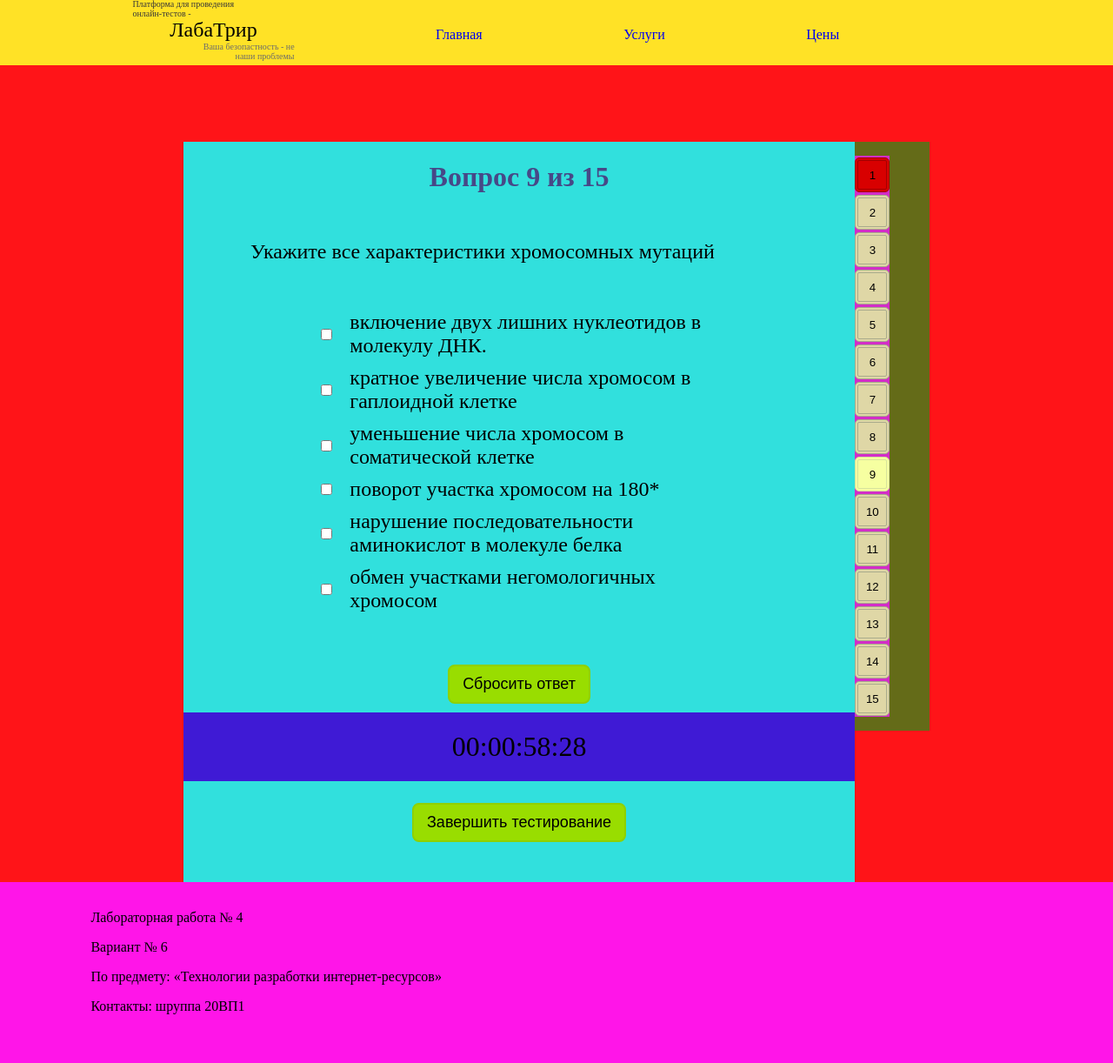
After one commit to DaniinXorchenabo/PGY_2_TRIR, a PHP site: the page made by laba_4_1/public_html/Новый текстовый документ.html in a window 1280 px wide; the page is wider, and only the part inside the window is pictured. The commit adds this page. Shown: that part at 87% size. Run offline with PHP 8.4, Linux system fonts and the light colour scheme.

Commit message:
add css for chreckboxes form

```diff
--- a/laba_4_1/public_html/css/main_content_stile.css
+++ b/laba_4_1/public_html/css/main_content_stile.css
@@ -51,9 +51,15 @@ main .answers_field{
 	justify-content: flex-start;
 }
 
-main .radiobutton{
+main .radiobutton_box{
 	font-size: x-large;
 	margin-bottom: 10px;
+	display: flex;
+	flex-wrap: nowrap;
+	align-content: center;
+	align-items: center;
+	justify-content: flex-start;
+	width: 100%;
 }
 
 main .submit_box{
@@ -149,3 +155,18 @@ main .set_timer{
 	font-size: 50px;
 
 }
+
+main .checkbox_box{
+	font-size: x-large;
+	margin-bottom: 10px;
+	display: flex;
+	flex-wrap: nowrap;
+	align-content: center;
+	align-items: center;
+	justify-content: flex-start;
+	width: 100%;
+}
+
+main .checkbox{
+	margin-right: 20px;
+}
--- a/laba_4_1/public_html/scripts/base_form_class.js
+++ b/laba_4_1/public_html/scripts/base_form_class.js
@@ -185,7 +185,7 @@ class RadiobuttonQuestion extends BaseQuestion {
 
     static get_radiobutton_html(value, checked){
         // Возвращает одну кнопку radiobutton
-        return `<div class="radiobutton">
+        return `<div class="radiobutton_box">
    	<input type="radio" name="change_ans"
                 value="${value}" id="ans_${value}" ${checked? "checked": ""}>
         <label for="ans_${value}">${value}</label>
@@ -250,7 +250,7 @@ class CheckBoxQuestion extends BaseQuestion {
 
     static get_checkbox_html(value, checked){
         // Возвращает одну кнопку radiobutton
-        return `<div>
+        return `<div class="checkbox_box">
    	<input type="checkbox" name="change_ans" class="checkbox"
                 value="${value}" id="ans_${value}" ${checked? "checked": ""}>
         <label for="ans_${value}">${value}</label>
--- /dev/null
+++ b/laba_4_1/public_html/Новый текстовый документ.html
@@ -0,0 +1,120 @@
+<html><head>
+        <title>TODO supply a title</title>
+        <meta charset="UTF-8">
+        <meta name="viewport" content="width=device-width, initial-scale=1.0">
+
+        <link href="css/footer_stile.css" rel="stylesheet" type="text/css">
+        <link href="css/main_content_stile.css" rel="stylesheet" type="text/css">
+        <link href="css/stile.css" rel="stylesheet" type="text/css">
+        <link href="css/header_stile.css" rel="stylesheet" type="text/css">
+        <link href="css/logo_stile.css" rel="stylesheet" type="text/css">
+        <link href="css/test_nav_stiles.css" rel="stylesheet" type="text/css">
+        <link href="css/timer_stiles.css" rel="stylesheet" type="text/css">
+
+        <script src="data/questions.js" type="text/javascript"></script>
+        <script defer="" src="scripts/script.js" type="text/javascript"></script>
+        <script defer="" src="scripts/running_func.js" type="text/javascript"></script>
+
+        <script defer="" src="scripts/base_form_class.js" type="text/javascript"></script>
+        <script defer="" src="scripts/create_test.js" type="text/javascript"></script>
+        <script defer="" src="scripts/timer.js" type="text/javascript"></script>
+    </head>
+    <body>
+	<header>
+            <nav>
+            <ul>
+            	<li>
+                    <div class="logo">
+			<div class="prelogo_name">Платформа для проведения онлайн-тестов - </div>
+			<div class="logo_name">ЛабаТрир</div>
+			<div class="post_logo_name">Ваша безопастность - не наши проблемы</div>
+                    </div>
+                </li>
+                <li><a href="#">Главная</a></li>
+                <li><a href="#">Услуги</a></li>
+                <li><a href="#">Цены</a></li>
+                <li><a href="#"></a></li>
+            </ul>
+            </nav>
+        </header>
+        <main>
+            <div id="content"><h1 class="question_title">Вопрос 9 из 15</h1>
+		<h2 class="question_text">Укажите все характеристики хромосомных мутаций</h2>
+		<form id="question_form">
+                <div class="answers_field">
+
+<div class="checkbox_box">
+   	<input type="checkbox" name="change_ans" class="checkbox" value="включение двух лишних нуклеотидов в молекулу ДНК." id="ans_включение двух лишних нуклеотидов в молекулу ДНК.">
+        <label for="ans_включение двух лишних нуклеотидов в молекулу ДНК.">включение двух лишних нуклеотидов в молекулу ДНК.</label>
+        </div>
+<div class="checkbox_box">
+   	<input type="checkbox" name="change_ans" class="checkbox" value="кратное увеличение числа хромосом в гаплоидной клетке" id="ans_кратное увеличение числа хромосом в гаплоидной клетке">
+        <label for="ans_кратное увеличение числа хромосом в гаплоидной клетке">кратное увеличение числа хромосом в гаплоидной клетке</label>
+        </div>
+<div class="checkbox_box">
+   	<input type="checkbox" name="change_ans" class="checkbox" value="уменьшение числа хромосом в соматической клетке" id="ans_уменьшение числа хромосом в соматической клетке">
+        <label for="ans_уменьшение числа хромосом в соматической клетке">уменьшение числа хромосом в соматической клетке</label>
+        </div>
+<div class="checkbox_box">
+   	<input type="checkbox" name="change_ans" class="checkbox" value="поворот участка хромосом на 180*" id="ans_поворот участка хромосом на 180*">
+        <label for="ans_поворот участка хромосом на 180*">поворот участка хромосом на 180*</label>
+        </div>
+<div class="checkbox_box">
+   	<input type="checkbox" name="change_ans" class="checkbox" value="нарушение последовательности аминокислот в молекуле белка" id="ans_нарушение последовательности аминокислот в молекуле белка">
+        <label for="ans_нарушение последовательности аминокислот в молекуле белка">нарушение последовательности аминокислот в молекуле белка</label>
+        </div>
+<div class="checkbox_box">
+   	<input type="checkbox" name="change_ans" class="checkbox" value="обмен участками негомологичных хромосом" id="ans_обмен участками негомологичных хромосом">
+        <label for="ans_обмен участками негомологичных хромосом">обмен участками негомологичных хромосом</label>
+        </div>
+		</div>
+		<div class="reset_form">
+                    <input type="reset" value="Сбросить ответ" onclick="BaseQuestion.reset_button_call(9)">
+		</div>
+		<div class="timer_box">
+                    <p><span class="timer">00:00:58:28</span></p>
+		</div>
+		<div class="submit_box">
+                    <input type="submit" value="Завершить тестирование" onclick="BaseQuestion.finish_test();">
+		</div>
+                </form></div>
+            <nav class="test_nav" id="test_nav"><ul><li><button class="negative" onclick="BaseQuestion.button_click(1)">
+        1</button></li>
+<li><button no_answer="" onclick="BaseQuestion.button_click(2)">
+        2</button></li>
+<li><button no_answer="" onclick="BaseQuestion.button_click(3)">
+        3</button></li>
+<li><button no_answer="" onclick="BaseQuestion.button_click(4)">
+        4</button></li>
+<li><button no_answer="" onclick="BaseQuestion.button_click(5)">
+        5</button></li>
+<li><button no_answer="" onclick="BaseQuestion.button_click(6)">
+        6</button></li>
+<li><button no_answer="" onclick="BaseQuestion.button_click(7)">
+        7</button></li>
+<li><button no_answer="" onclick="BaseQuestion.button_click(8)">
+        8</button></li>
+<li><button class="active_button" onclick="BaseQuestion.button_click(9)">
+        9</button></li>
+<li><button no_answer="" onclick="BaseQuestion.button_click(10)">
+        10</button></li>
+<li><button no_answer="" onclick="BaseQuestion.button_click(11)">
+        11</button></li>
+<li><button no_answer="" onclick="BaseQuestion.button_click(12)">
+        12</button></li>
+<li><button no_answer="" onclick="BaseQuestion.button_click(13)">
+        13</button></li>
+<li><button no_answer="" onclick="BaseQuestion.button_click(14)">
+        14</button></li>
+<li><button no_answer="" onclick="BaseQuestion.button_click(15)">
+        15</button></li></ul></nav>
+	</main>
+	<footer>
+            <p>Лабораторная работа № 4</p>
+            <p>Вариант № 6</p>
+            <p>По предмету: «Технологии разработки интернет-ресурсов»</p>
+            <p>Контакты: шруппа 20ВП1</p>
+	</footer>
+
+
+</body></html>
```
